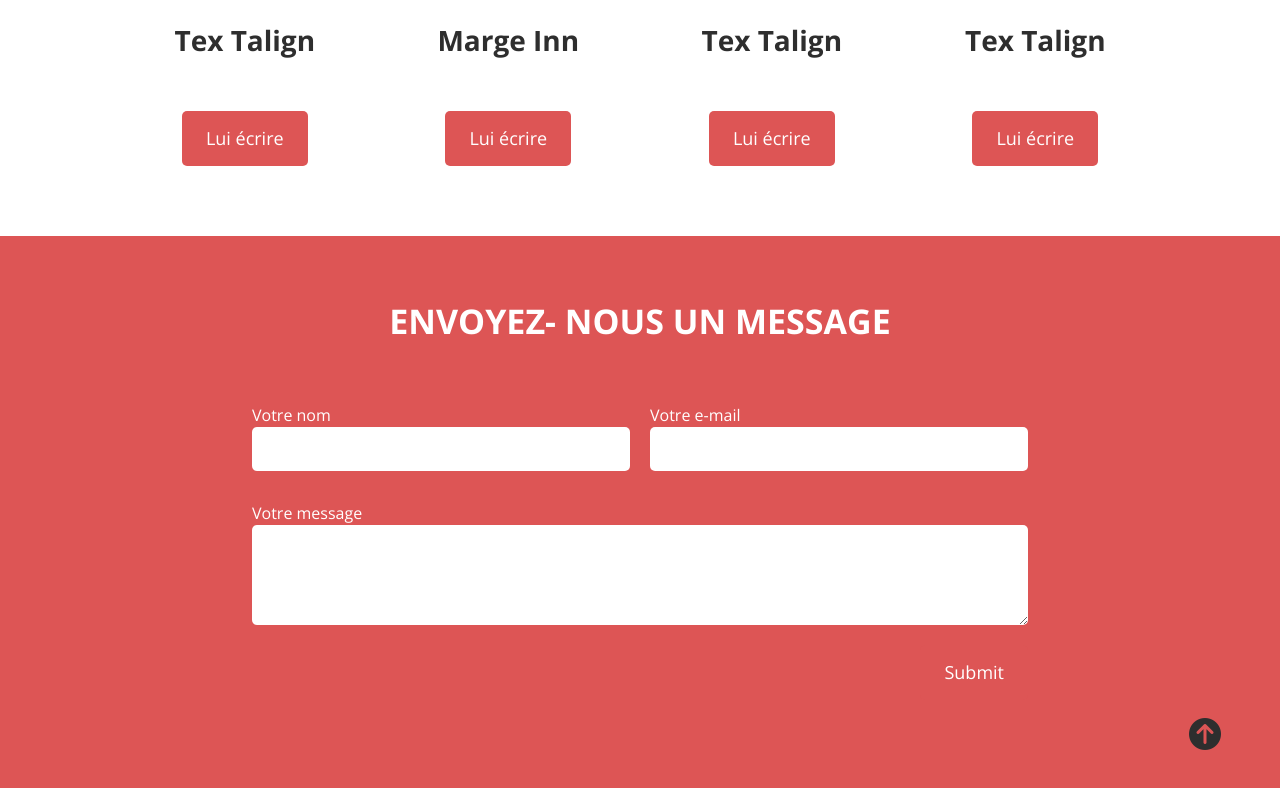
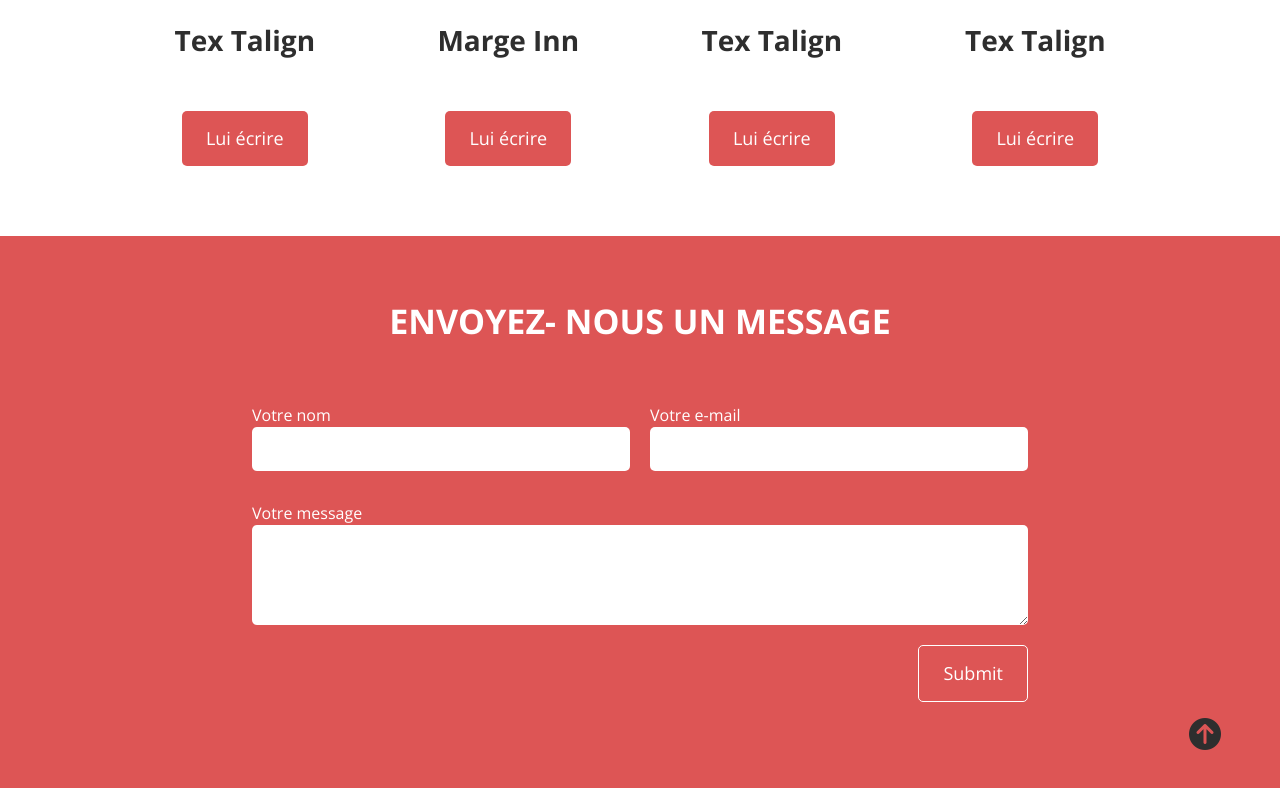
Before and after one commit to VirginiePateyron/Super-App.github.io, a plain HTML site: page index.html in a window 1280 px wide. In both pictures the pointer is over the input 974 px from the left and 2786 px from the top of the page. Shown: the part 2114-2902 px from the top of the page. Drawn offline with nearby package versions, Linux system fonts and the light colour scheme.

Commit message:
amelioration du code html et css

```diff
--- a/css/style.css
+++ b/css/style.css
@@ -332,6 +332,10 @@ input[type=submit] {
     content: "\f1d8";
 }
 
+.submit:hover {
+    border: 1px #fff solid;
+}
+
 @media screen and (min-width:760px) {
     .container {
         width: 80%;
```
